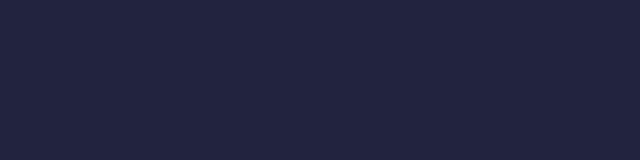
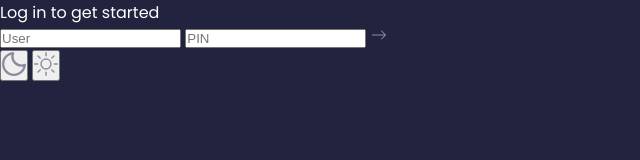
Before and after one commit to Armin-Fullstack/Bankist, a plain HTML site: page index.html in a window 1280 px wide. Shown: the whole page, without its empty margins (0-640 px from the left). Drawn offline with Linux system fonts and the light colour scheme.

Commit message:
created header

```diff
--- a/index.html
+++ b/index.html
@@ -15,5 +15,24 @@
     <title>Bankist</title>
   </head>
   <body>
+    <!-- Header  -->
+    <header class="header">
+      <div class="header-container">
+        <p>Log in to get started</p>
+        <form class="form">
+          <input type="text" class="user-input" placeholder="User">
+          <input type="number" class="pin-btn" placeholder="PIN">
+          <svg xmlns="http://www.w3.org/2000/svg" width="16" height="16" viewBox="0 0 16 16"><path fill="#8c8a9e" fill-rule="evenodd" d="M1 8a.5.5 0 0 1 .5-.5h11.793l-3.147-3.146a.5.5 0 0 1 .708-.708l4 4a.5.5 0 0 1 0 .708l-4 4a.5.5 0 0 1-.708-.708L13.293 8.5H1.5A.5.5 0 0 1 1 8z"/></svg>
+        </form>
+        <div class="night-day-container">
+          <button class="night">
+            <svg xmlns="http://www.w3.org/2000/svg" width="24" height="24" viewBox="0 0 24 24"><path fill="#8c8a9e" d="M19.524 14.721h.008c.644 0 1.275-.059 1.886-.172l-.063.01c-1.146 4.122-4.866 7.098-9.281 7.098h-.058h.003c-5.343-.006-9.673-4.336-9.678-9.679v-.001A9.76 9.76 0 0 1 9.37 2.665l.069-.017a10.013 10.013 0 0 0-.162 1.819v.007c.005 5.658 4.59 10.243 10.247 10.248h.001zM12.006.47a1.162 1.162 0 0 0-1.043-.465h.005C4.813.596.034 5.724 0 11.976v.003C.008 18.614 5.385 23.991 12.019 24h.061c6.243 0 11.367-4.786 11.905-10.889l.003-.045a1.168 1.168 0 0 0-.423-1.009l-.002-.002a1.164 1.164 0 0 0-1.084-.213l.008-.002l-.524.156a7.735 7.735 0 0 1-2.435.385h-.007a7.912 7.912 0 0 1-7.903-7.903V4.46c0-1.03.198-2.014.558-2.915l-.019.053a1.169 1.169 0 0 0-.155-1.134l.002.003z"/></svg>
+          </button>
+          <button class="day">
+            <svg xmlns="http://www.w3.org/2000/svg" width="24" height="24" viewBox="0 0 24 24"><path fill="#8c8a9e" d="M11.289 23.287v-2.952a.713.713 0 1 1 1.426 0v2.952a.713.713 0 1 1-1.426 0zm8.19-2.804l-2.087-2.086a.713.713 0 1 1 1.008-1.008l2.085 2.089a.713.713 0 0 1-1.009 1.002l.001.001zm-15.962 0a.71.71 0 0 1 0-1.008l2.087-2.087a.713.713 0 1 1 1.008 1.008l-2.087 2.086a.71.71 0 0 1-1.008 0zm2.803-8.485a5.683 5.683 0 1 1 11.366 0a5.683 5.683 0 0 1-11.366 0zm1.425 0a4.26 4.26 0 1 0 8.518 0a4.26 4.26 0 0 0-8.518 0zm12.591.713a.713.713 0 1 1 0-1.426h2.952a.713.713 0 1 1 0 1.426zm-19.623 0a.713.713 0 1 1 0-1.426h2.953a.713.713 0 1 1 0 1.426zM17.39 6.608a.71.71 0 0 1 0-1.008l2.087-2.087a.713.713 0 1 1 1.008 1.008l-2.087 2.087a.71.71 0 0 1-1.008 0zm-11.788 0L3.517 4.523a.713.713 0 1 1 1.008-1.008l2.087 2.087A.713.713 0 1 1 5.604 6.61zm5.685-2.944V.713a.713.713 0 1 1 1.426 0v2.952a.713.713 0 1 1-1.426 0z"/></svg>
+          </button>
+        </div>
+      </div>
+    </header>
   </body>
 </html>
```
